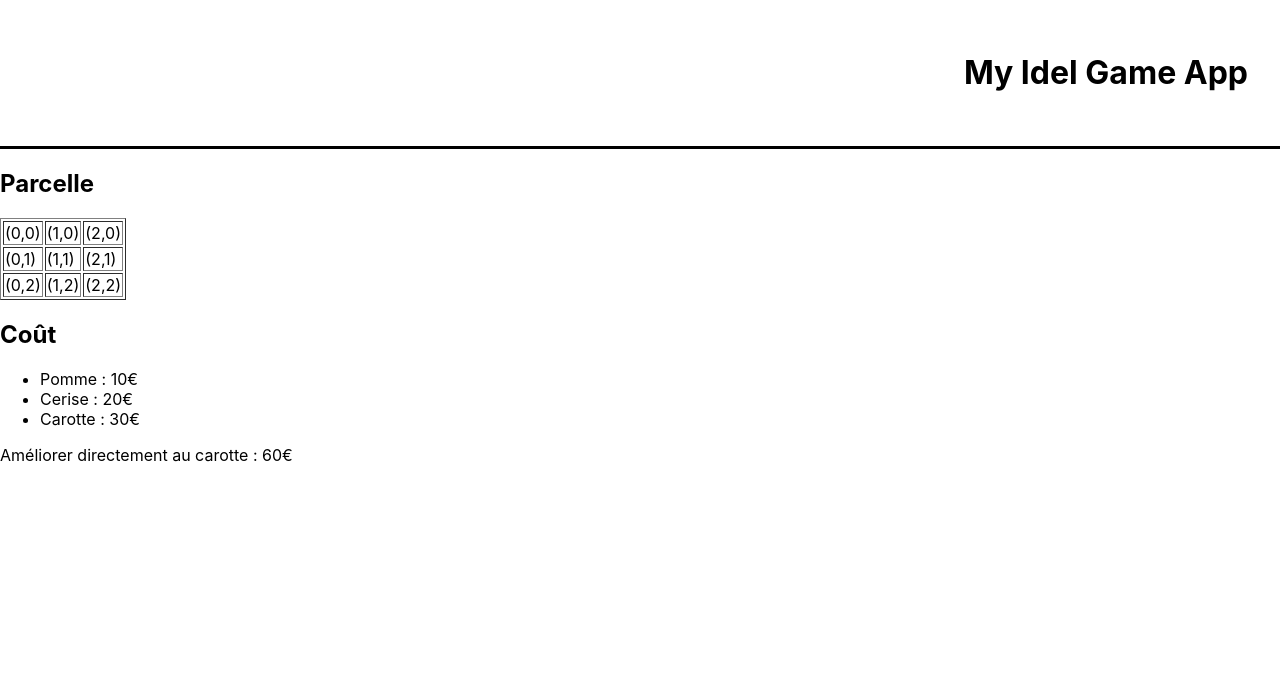
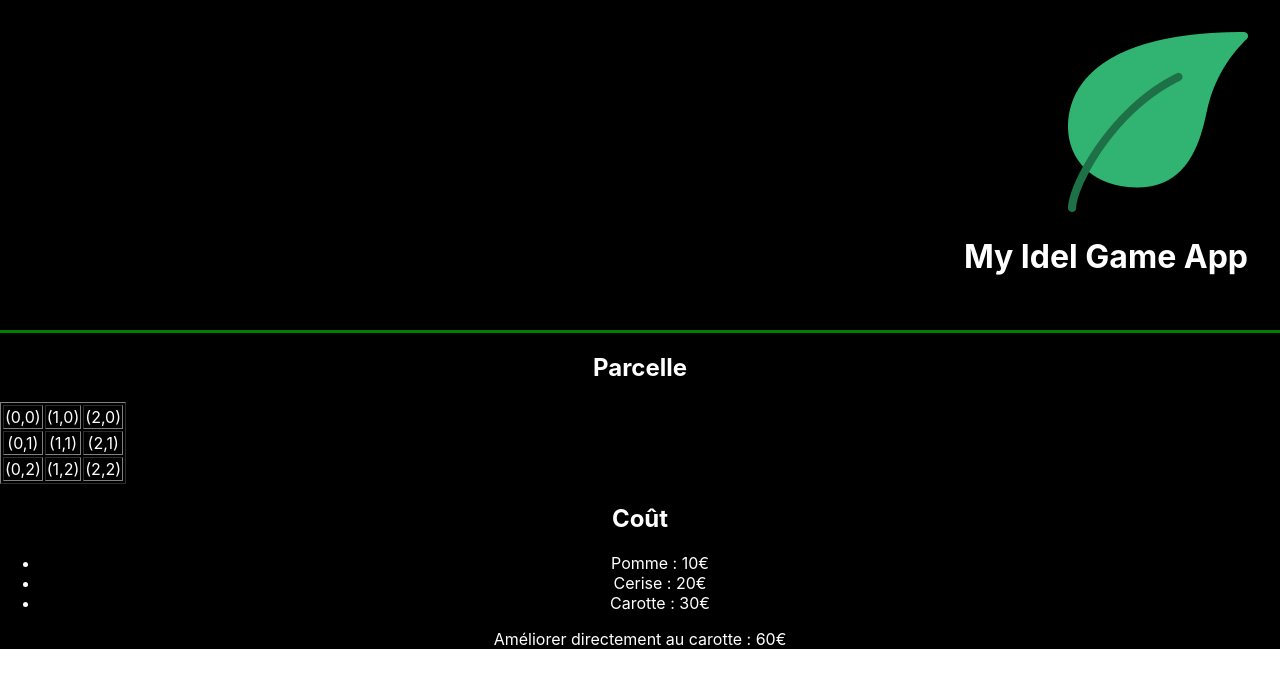
Before and after one commit to TAIP25/ig3_projet_web_front, a React app: page / in a window 1280 px wide. Built offline with nearby package versions, Linux system fonts and the light colour scheme.

Commit message:
Ajout de fichier

```diff
--- a/package.json
+++ b/package.json
@@ -8,7 +8,7 @@
     "@testing-library/user-event": "^13.5.0",
     "react": "^18.2.0",
     "react-dom": "^18.2.0",
-    "react-scripts": "5.0.1",
+    "react-scripts": "^5.0.1",
     "web-vitals": "^2.1.4"
   },
   "scripts": {
--- a/src/components/App.css
+++ /dev/null
@@ -1,38 +0,0 @@
-.App {
-  text-align: center;
-}
-
-.App-logo {
-  height: 40vmin;
-  pointer-events: none;
-}
-
-@media (prefers-reduced-motion: no-preference) {
-  .App-logo {
-    animation: App-logo-spin infinite 20s linear;
-  }
-}
-
-.App-header {
-  background-color: #282c34;
-  min-height: 100vh;
-  display: flex;
-  flex-direction: column;
-  align-items: center;
-  justify-content: center;
-  font-size: calc(10px + 2vmin);
-  color: white;
-}
-
-.App-link {
-  color: #61dafb;
-}
-
-@keyframes App-logo-spin {
-  from {
-    transform: rotate(0deg);
-  }
-  to {
-    transform: rotate(360deg);
-  }
-}
--- a/src/components/App.js
+++ b/src/components/App.js
@@ -1,10 +1,11 @@
 import Banner from './Banner';
 import Plot from './Plot';
 import Upgrade from './Upgrade';
+import '../styles/App.css';
 
 function App() {
   return (
-    <div>
+    <div className="ipwf-app">
       <Banner />
       <Plot />
       <Upgrade />
--- a/src/components/Banner.js
+++ b/src/components/Banner.js
@@ -1,8 +1,10 @@
 import '../styles/Banner.css'
+import logo from '../assets/leaf.png'
 
 function Banner(){
     return (
         <div className="ipwf-banner">
+        <img src = {logo} alt="logo" className="ipwf-logo"/>
         <h1>My Idel Game App</h1>
         </div>
     )
--- a/src/components/Upgrade.js
+++ b/src/components/Upgrade.js
@@ -1,9 +1,11 @@
+//import '../styles/Upgrade.css'
+
 function Upgrade() {
     const firstCropPrice = 10
     const secondCropPrice = 20
     const thirdCropPrice = 30
     return (
-        <div>
+        <div className="ipwf-upgrade">
             <h2>Coût</h2>
             <ul>
             <li>Pomme : {firstCropPrice}€</li>
--- /dev/null
+++ b/src/styles/App.css
@@ -0,0 +1,5 @@
+.ipwf-app {
+  background-color: black;
+  color: white;
+  text-align: center;
+}
--- a/src/styles/Banner.css
+++ b/src/styles/Banner.css
@@ -1,6 +1,7 @@
 .ipwf-banner {
-    color: black;
+    background-color: black;
+    color: white;
     text-align: right;
     padding: 32px;
-    border-bottom: solid 3px black;
+    border-bottom: solid 3px green;
 }
--- /dev/null
+++ b/src/styles/Plots.css
@@ -0,0 +1,7 @@
+.ipwf-upgrade{
+    background-color: #f5f5f5;
+    color: #333;
+    text-align: center;
+    padding: 32px;
+    border-bottom: solid 3px #333;
+}
```
Also changed, not shown: README.old.md (deleted, +0 -1 lines), README.md, src/assets/leaf.png (added), 1 other file.
